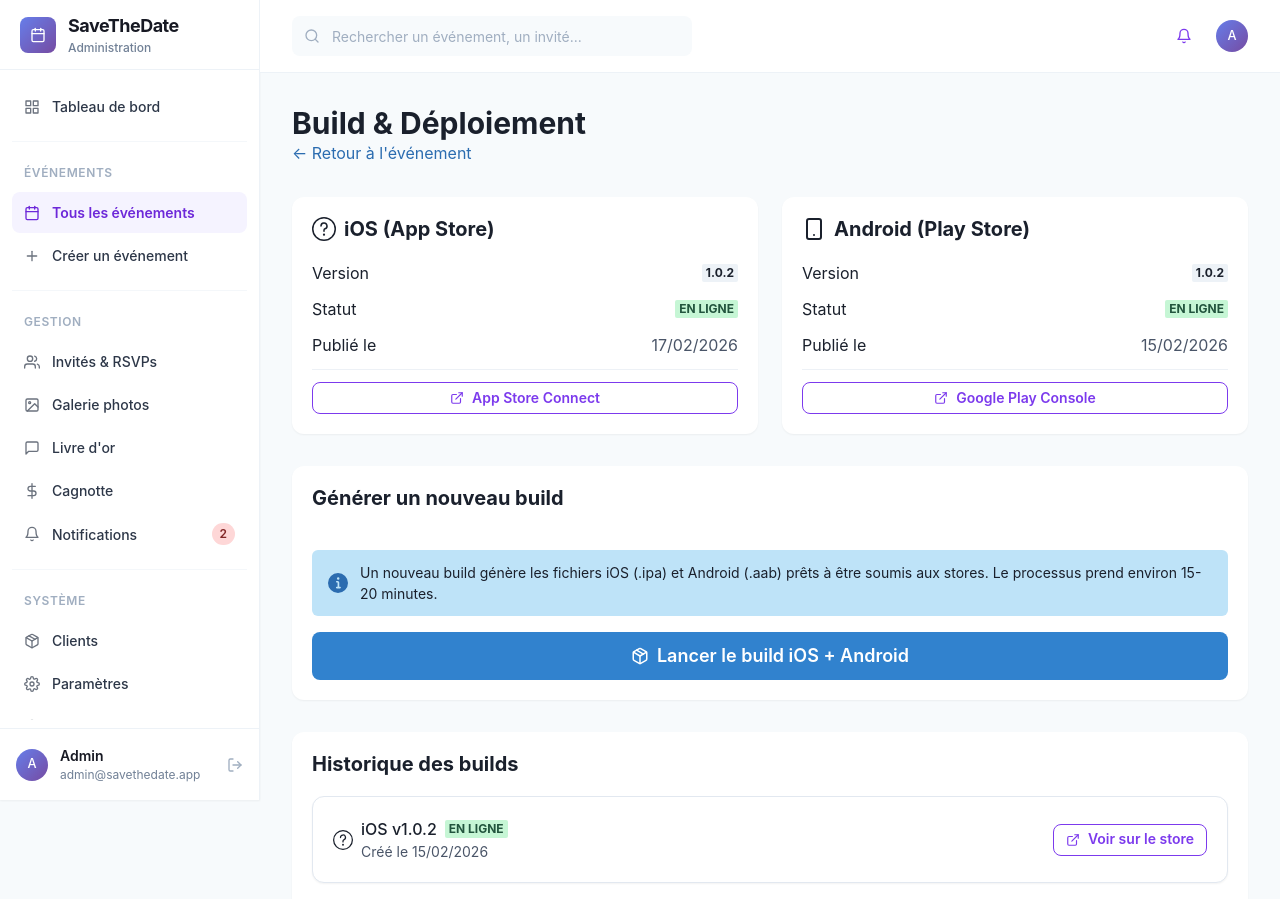
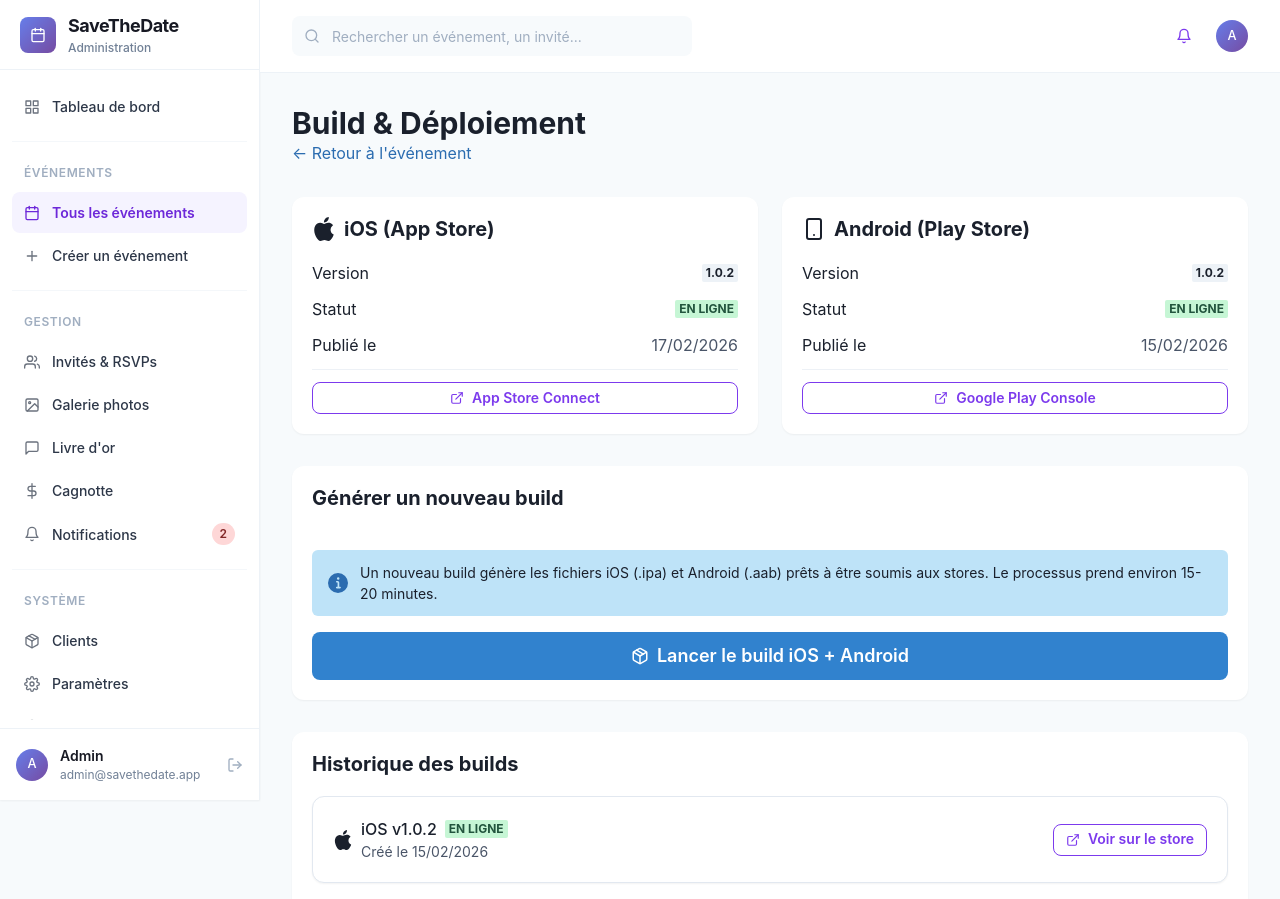
Before and after one commit to Ethan2508/oninvite, a Next.js app in the folder cms/: page /events/1/build in a window 1280 px wide. Shown: the top 899 px of the page. Built offline with nearby package versions, Linux system fonts and the light colour scheme.

Commit message:
Fix: replace FiApple with SiApple from react-icons/si

```diff
--- a/cms/pages/events/[id]/build.tsx
+++ b/cms/pages/events/[id]/build.tsx
@@ -25,7 +25,8 @@
 } from '@chakra-ui/react';
 import Link from 'next/link';
 import Layout from '../../../components/Layout';
-import { FiPackage, FiApple, FiSmartphone, FiExternalLink, FiCheck, FiClock, FiAlertCircle } from 'react-icons/fi';
+import { FiPackage, FiSmartphone, FiExternalLink, FiCheck, FiClock, FiAlertCircle } from 'react-icons/fi';
+import { SiApple } from 'react-icons/si';
 
 // Données de démo
 const mockBuildHistory = [
@@ -84,7 +85,7 @@
         <Card>
           <CardHeader>
             <HStack>
-              <Icon as={FiApple} boxSize={6} />
+              <Icon as={SiApple} boxSize={6} />
               <Heading size="md">iOS (App Store)</Heading>
             </HStack>
           </CardHeader>
@@ -225,7 +226,7 @@
                     <Flex justify="space-between" align="center">
                       <HStack>
                         <Icon
-                          as={build.platform === 'ios' ? FiApple : FiSmartphone}
+                          as={build.platform === 'ios' ? SiApple : FiSmartphone}
                           boxSize={5}
                         />
                         <Box>
```
